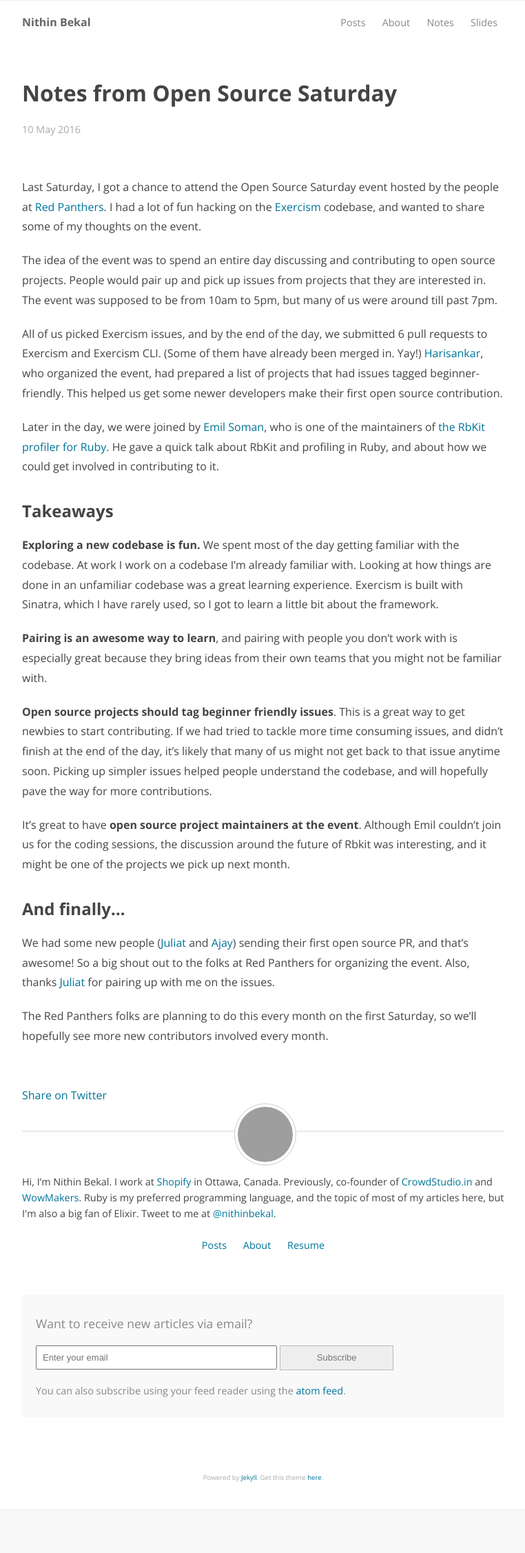
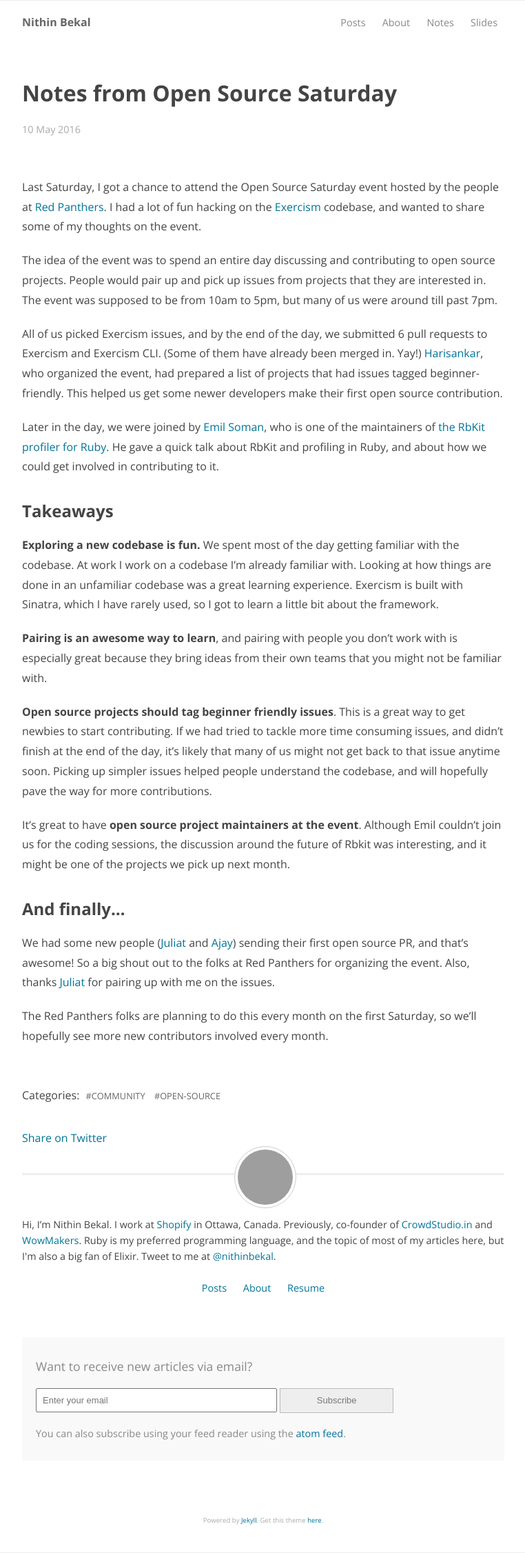
Before and after one commit to nithinbekal/nithinbekal.github.io, a Jekyll site: the page built from _posts/2016-05-10-open-source-saturday.md, in a window 1280 px wide. Shown: the whole page at 69% size, without its empty margins (258-1020 px from the left). Built offline with Jekyll 4.4.1, drawn with Linux system fonts in a browser that asks for light colours; comment, search, counter and statistics services are not loaded; before the commit the page ends 2190 px from its top, so only the background shows below that; grey boxes are pictures that could not be loaded.

Commit message:
Add category links to post layout

```diff
--- a/_layouts/post.html
+++ b/_layouts/post.html
@@ -9,6 +9,15 @@
   <div class='content'>
   {{ content }}
   </div>
+
+  {% if page.categories %}
+  <p>
+  Categories:
+  {% for category in page.categories %}
+  <a href="/categories/{{ category }}/" class='category'> #{{ category }} </a>
+  {% endfor %}
+  </p>
+  {% endif %}
 
   <div class='social-share'>
     <a href="http://twitter.com/share" class="twitter-share-button" data-url="{{ site.url }}{{ page.url }}" data-text="{{ page.title }}" data-via='nithinbekal' data-count="horizontal">Share on Twitter</a>
--- a/_sass/site.scss
+++ b/_sass/site.scss
@@ -73,12 +73,16 @@
 
 .site .posts a { color: #666; }
 .site .posts a:hover { color: #000; text-decoration: none; }
+
+.site .post .category,
 .site .posts .category {
   color: #666;
-  font-size: 0.6em;
   font-weight: normal;
-  padding: 0 10px 0 5px;
+  padding: 0 5px;
+  text-transform: uppercase;
 }
+.site .posts .category { font-size: 0.6em; }
+.site .post .category { font-size: 0.8em; }
 
 .site .post h2.title {
   font-size: 2em;
--- a/index.html
+++ b/index.html
@@ -11,7 +11,7 @@
       <br>
       <span class='published-on'>{{ post.date | date: "%-d %B %Y" }}</span>
       {% for category in post.categories %}
-      <a href="/categories/{{ category }}/" class='category'> #{{ category }} </a>
+      <a href="/categories/{{ category }}/" class='category'> {{ category }} </a>
       {% endfor %}
     </div>
 
```
